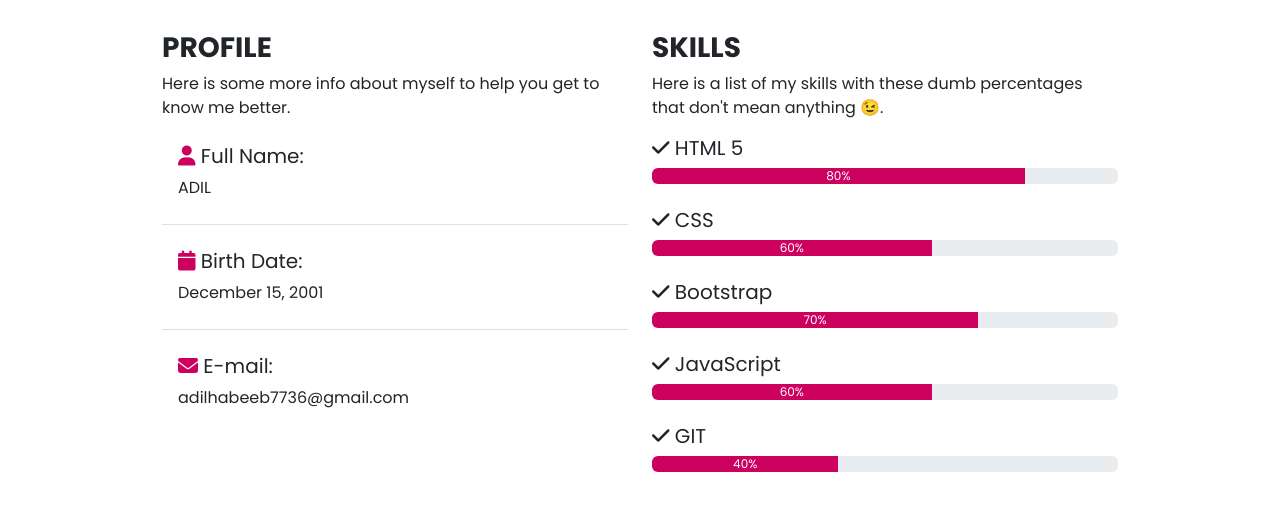
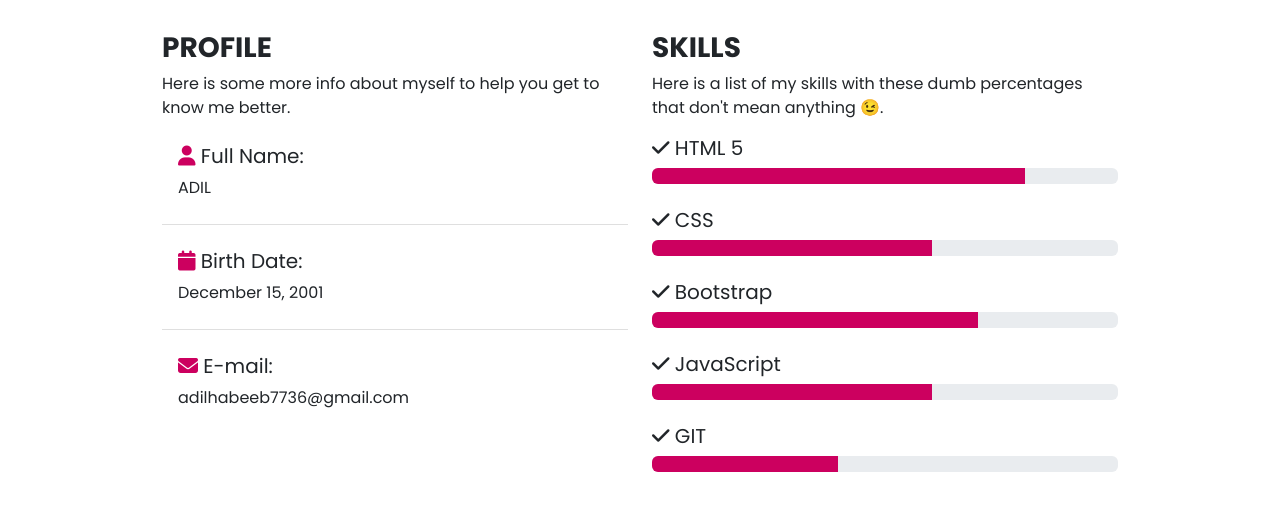
Before and after one commit to iamadilhabeeb/adil, a plain HTML site: page index.html in a window 1280 px wide. Shown: the part 1286-1808 px from the top of the page. Drawn offline with Linux system fonts and the light colour scheme.

Commit message:
Update index.html

```diff
--- a/index.html
+++ b/index.html
@@ -95,23 +95,23 @@
             <p>Here is a list of my skills with these dumb percentages that don't mean anything 😉.</p>
             <h5><i class="fas fa-check"></i> HTML 5</h5>
             <div class="progress mb-4">
-              <div class="progress-bar" style="width:80%;">80%</div>
+              <div class="progress-bar" style="width:80%;"></div>
             </div>
             <h5><i class="fas fa-check"></i> CSS</h5>
             <div class="progress mb-4">
-              <div class="progress-bar" style="width:60%;">60%</div>
+              <div class="progress-bar" style="width:60%;"></div>
             </div>
             <h5><i class="fas fa-check"></i> Bootstrap</h5>
             <div class="progress mb-4">
-              <div class="progress-bar" style="width:70%;">70%</div>
+              <div class="progress-bar" style="width:70%;"></div>
             </div>
             <h5><i class="fas fa-check"></i> JavaScript</h5>
             <div class="progress mb-4">
-              <div class="progress-bar" style="width:60%;">60%</div>
+              <div class="progress-bar" style="width:60%;"></div>
             </div>
             <h5><i class="fas fa-check"></i> GIT</h5>
             <div class="progress mb-4">
-              <div class="progress-bar" style="width:40%;">40%</div>
+              <div class="progress-bar" style="width:40%;"></div>
             </div>
           </div>
         </div>
```
